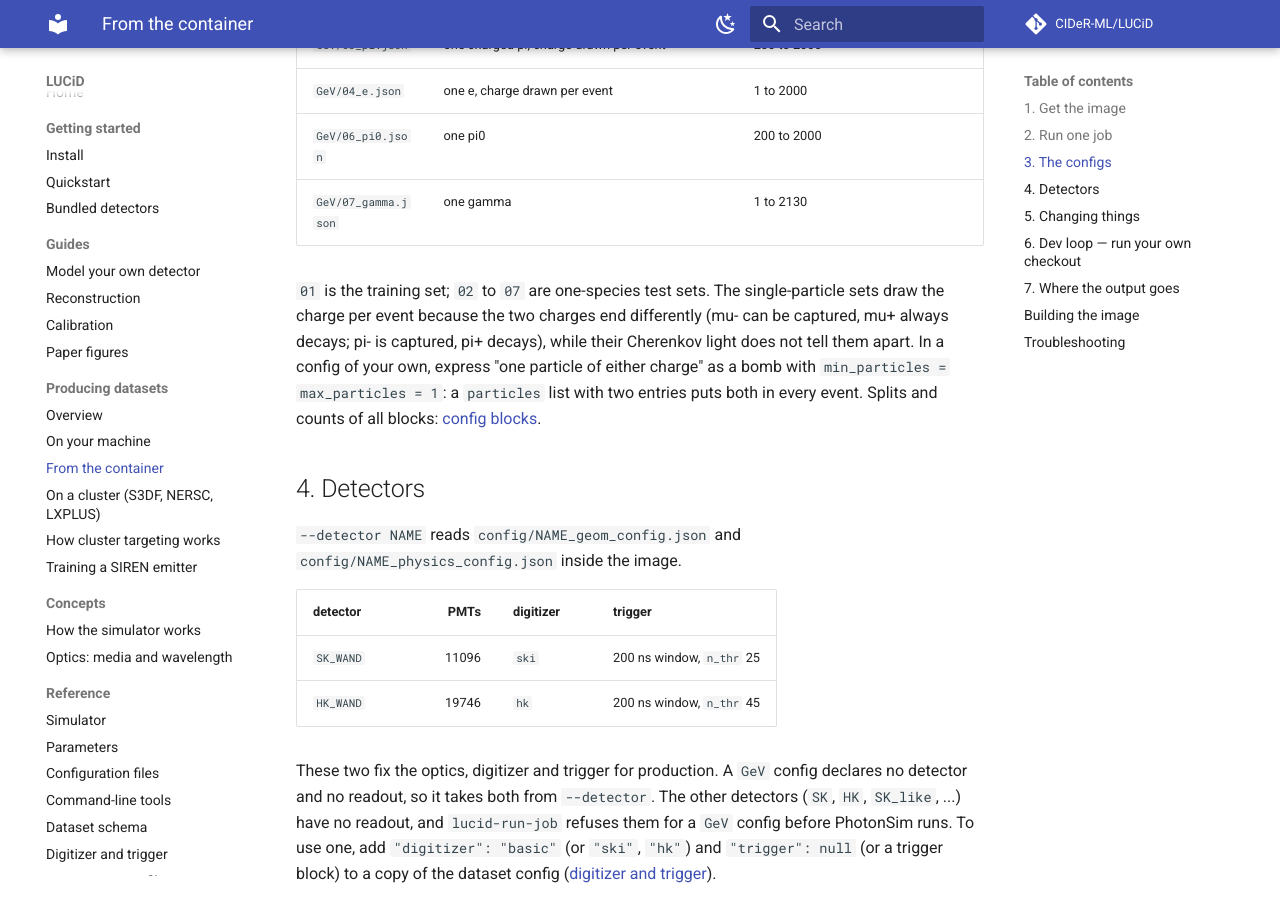
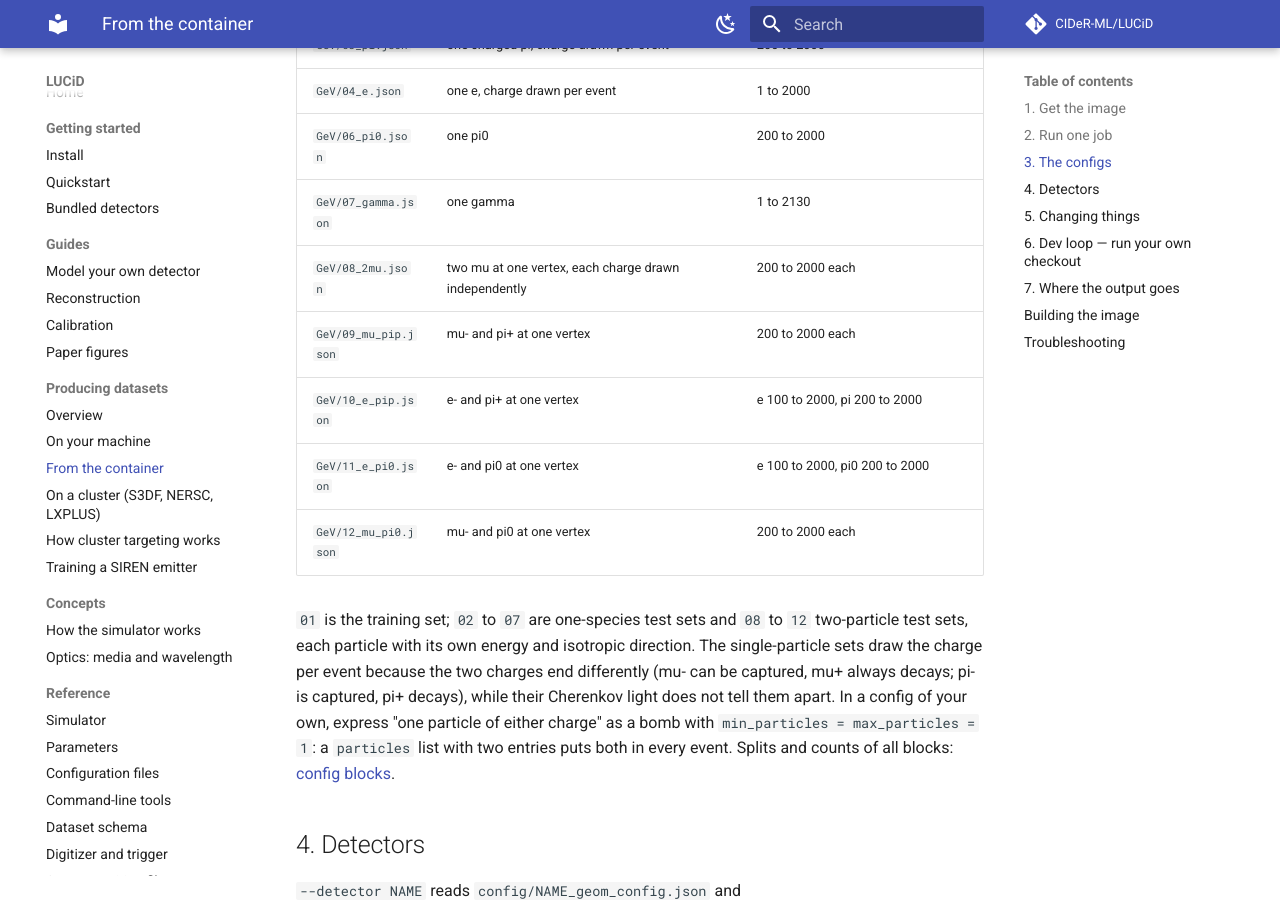
Before and after one commit to CIDeR-ML/LUCiD, an MkDocs documentation site: the page built from docs/guides/production/container.md, in a window 1280 px wide and 900 px high, scrolled down 1636 px. Built offline with MkDocs 1.6.1 and Material for MkDocs 9.7.7, drawn with Linux system fonts in a browser that asks for light colours; comment, search, counter and statistics services are not loaded.

Commit message:
Change the shipped GeV configs from the WAND training and single-particle sets to those plus the two-particle test sets, because the WAND v4 test data 08-12 was made from configs that were in no LUCiD branch
08_2mu (two muons, each charge drawn), 09_mu_pip, 10_e_pip, 11_e_pi0 and 12_mu_pi0 (two particles
at one vertex, each with its own energy and isotropic direction) are the configs of the WAND v4 test
sets config_08 to config_12 on EOS, unchanged. They load and resolve their readout on SK_WAND and
HK_WAND (test_dataprod_configs_well_formed), and a 2-event SK_WAND job of each runs end to end with
this code. The production guide's config table and the config-block index list them.

Co-Authored-By: Claude Opus 5.5 <noreply@anthropic.com>
Claude-Session: https://claude.ai/code/session_01TERUsvTbARu6Rcxg9WqXsQ

```diff
--- a/docs/guides/production/container.md
+++ b/docs/guides/production/container.md
@@ -71,8 +71,14 @@ All flags: [command-line tools](../../reference/cli.md#lucid-run-job).
 | `GeV/04_e.json` | one e, charge drawn per event | 1 to 2000 |
 | `GeV/06_pi0.json` | one pi0 | 200 to 2000 |
 | `GeV/07_gamma.json` | one gamma | 1 to 2130 |
+| `GeV/08_2mu.json` | two mu at one vertex, each charge drawn independently | 200 to 2000 each |
+| `GeV/09_mu_pip.json` | mu- and pi+ at one vertex | 200 to 2000 each |
+| `GeV/10_e_pip.json` | e- and pi+ at one vertex | e 100 to 2000, pi 200 to 2000 |
+| `GeV/11_e_pi0.json` | e- and pi0 at one vertex | e 100 to 2000, pi0 200 to 2000 |
+| `GeV/12_mu_pi0.json` | mu- and pi0 at one vertex | 200 to 2000 each |
 
-`01` is the training set; `02` to `07` are one-species test sets. The single-particle sets draw
+`01` is the training set; `02` to `07` are one-species test sets and `08` to `12` two-particle
+test sets, each particle with its own energy and isotropic direction. The single-particle sets draw
 the charge per event because the two charges end differently (mu- can be captured, mu+ always
 decays; pi- is captured, pi+ decays), while their Cherenkov light does not tell them apart. In a
 config of your own, express "one particle of either charge" as a bomb with
```
Also changed, not shown: docs/guides/production/index.md (+1 -1 lines), 6 other files.
